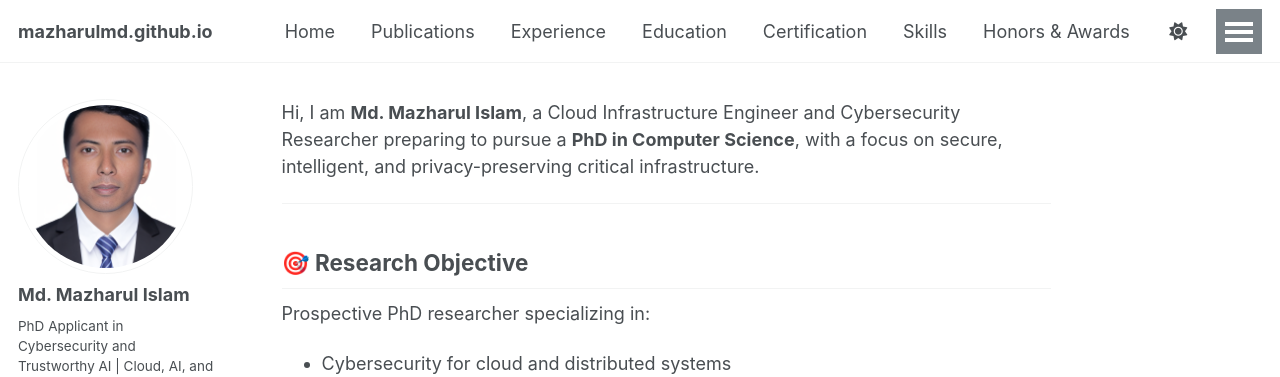
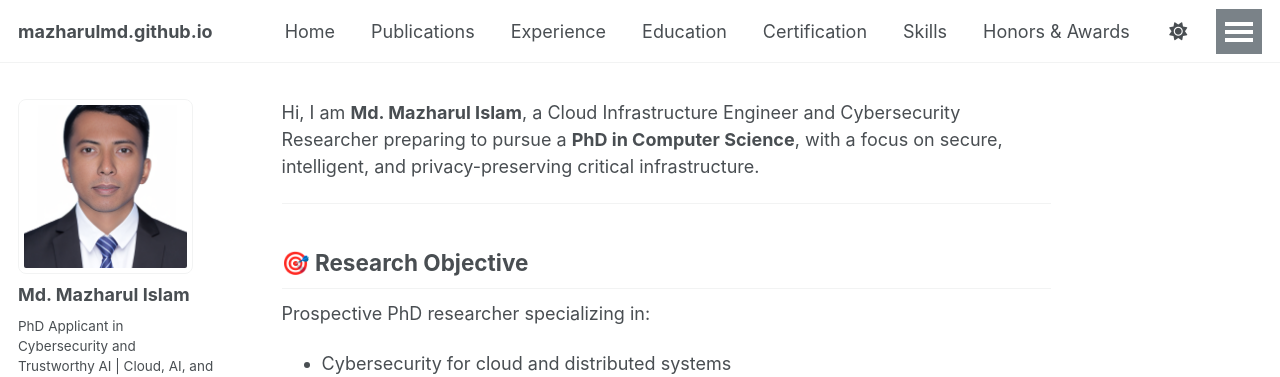
Before and after one commit to mazharulmd/mazharulmd.github.io, a Jekyll site: the page built from _pages/about.md, in a window 1280 px wide. Shown: the top 377 px of the page. Built offline with Jekyll 4.4.1, drawn with Linux system fonts in a browser that asks for light colours; some web fonts are replaced; a script that is not in the unit is left out.

Commit message:
Change profile image to square shape

```diff
--- a/_sass/layout/_sidebar.scss
+++ b/_sass/layout/_sidebar.scss
@@ -93,7 +93,7 @@
 img {
   width: 175px;
   height: 175px;
-    border-radius: 50%;
+  border-radius: 8px;   // slight rounding
   object-fit: cover;
 
   @include breakpoint($large) {
@@ -101,6 +101,7 @@
     border: 1px solid var(--global-border-color);
   }
 }
+
 }
 
 
```
Lines whose indentation alone changed are shown as unchanged.
